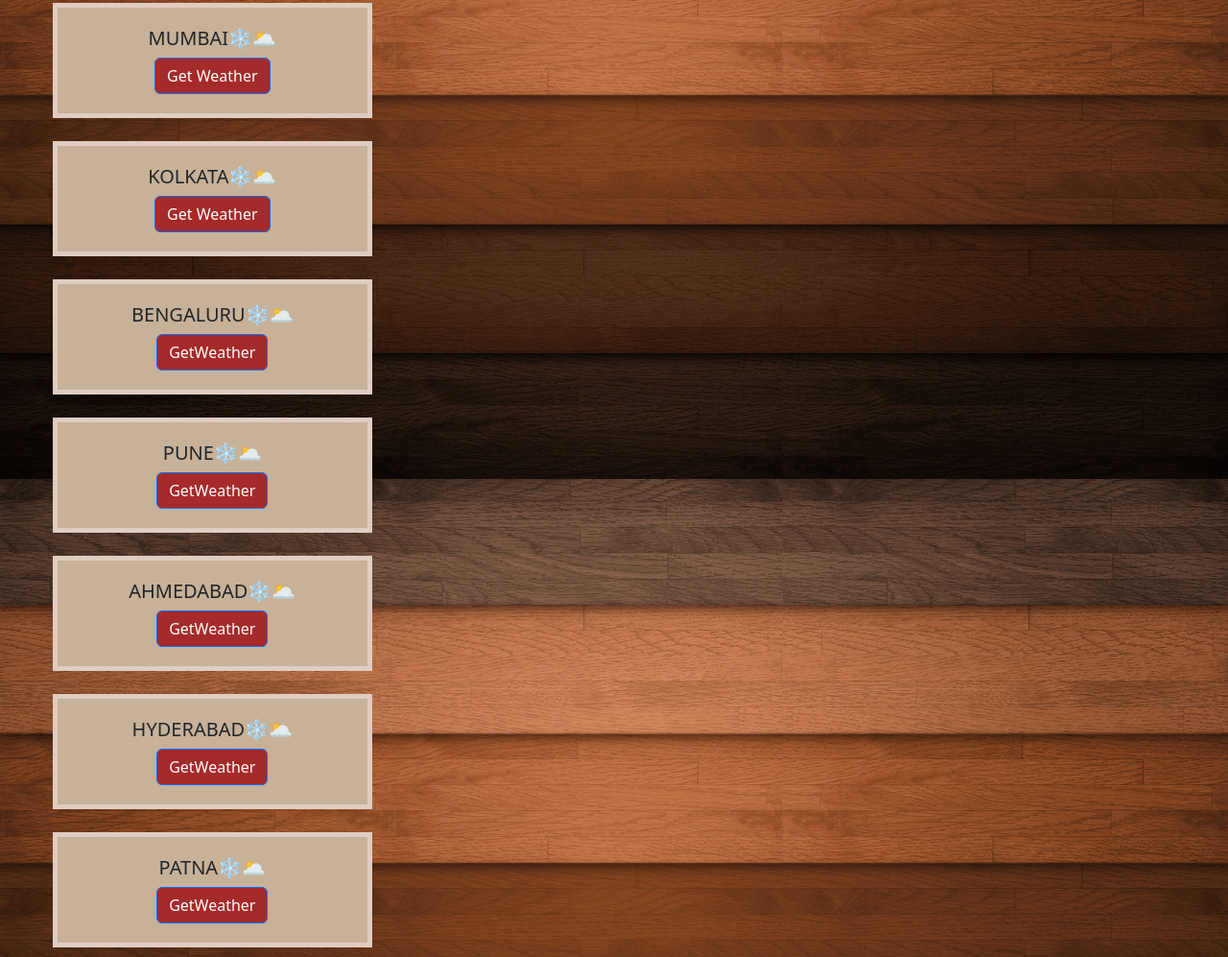
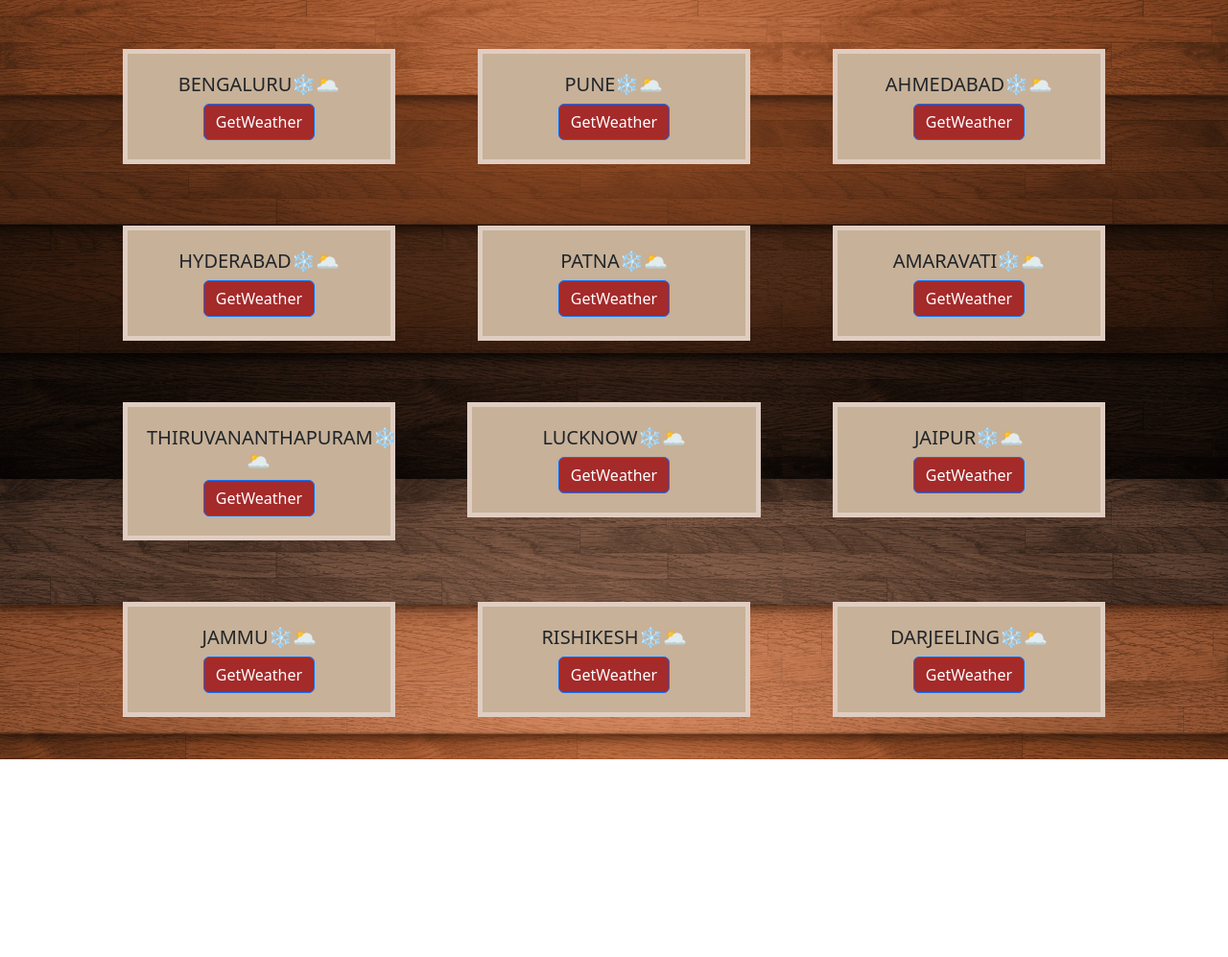
Before and after one commit to MAHESH-TS/weatherupdates, a website: page index.html in a window 1280 px wide. Shown: the part 301-1298 px from the top of the page at 96% size. After the commit the page ends 1092 px from the top, so only its background shows below. Drawn offline with nearby package versions, Linux system fonts and the light colour scheme; files that its build step writes are made by us from their sources; files whose address does not match are found by name.

Commit message:
Update index.html

```diff
--- a/index.html
+++ b/index.html
@@ -17,7 +17,7 @@
 
     <div class="container-fluid" >
 
-          <div class="container-wrapper">
+          <div class="custom-row">
 
            <!-- City 1: CHENNAI -->
             <div class="custom-container custom-col custom-mb text-center" >
@@ -50,8 +50,7 @@
                 </div>
             </div>
 
-          </div>
-        <div class="container-wrapper">
+
 
             <!-- City 4: BENGALURU -->
             <div class="custom-container custom-col custom-mb text-center" >
@@ -81,7 +80,7 @@
                 </div>
             </div>
 
-             </div>
+
 
 
             <!-- City 7: HYDERABAD -->
@@ -171,6 +170,7 @@
 
 
 
+ </div>
 </div>
 
 
```
